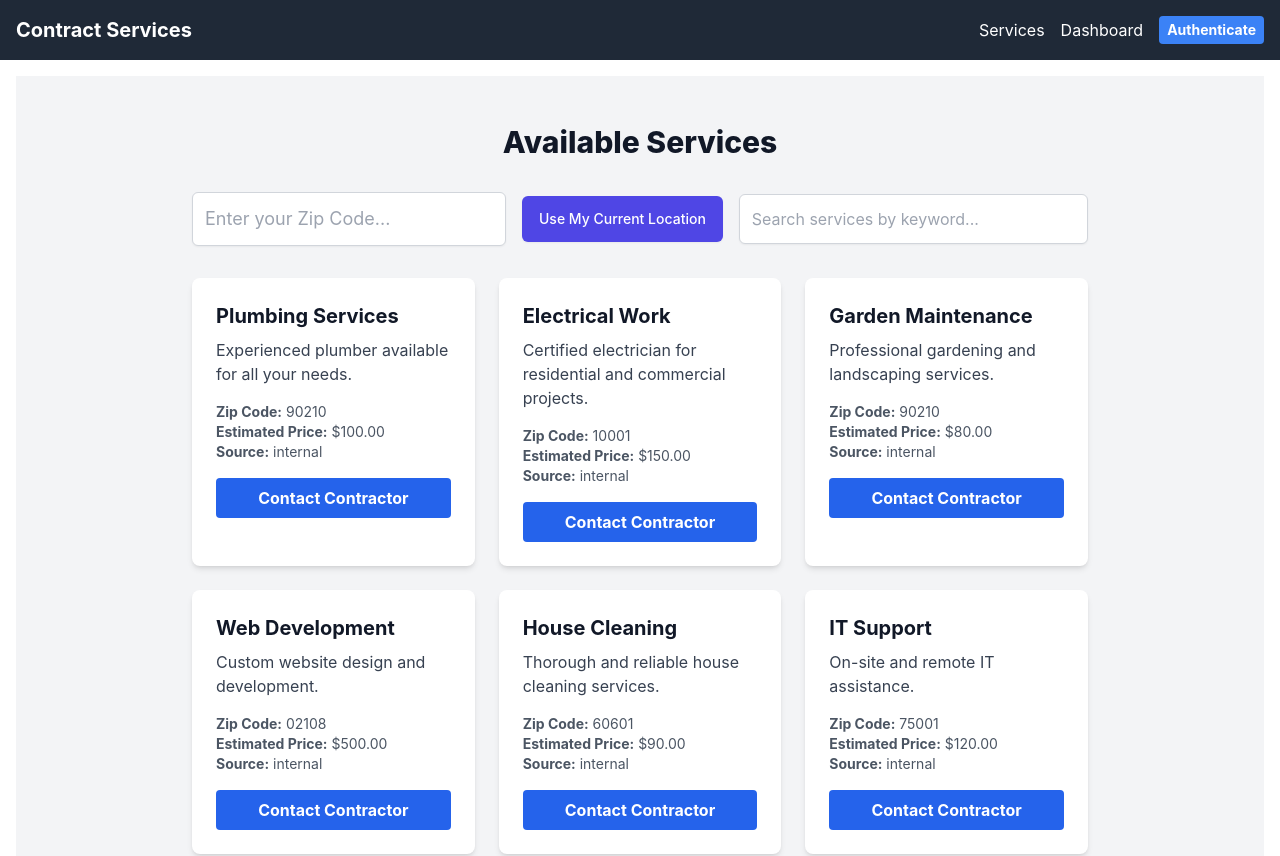
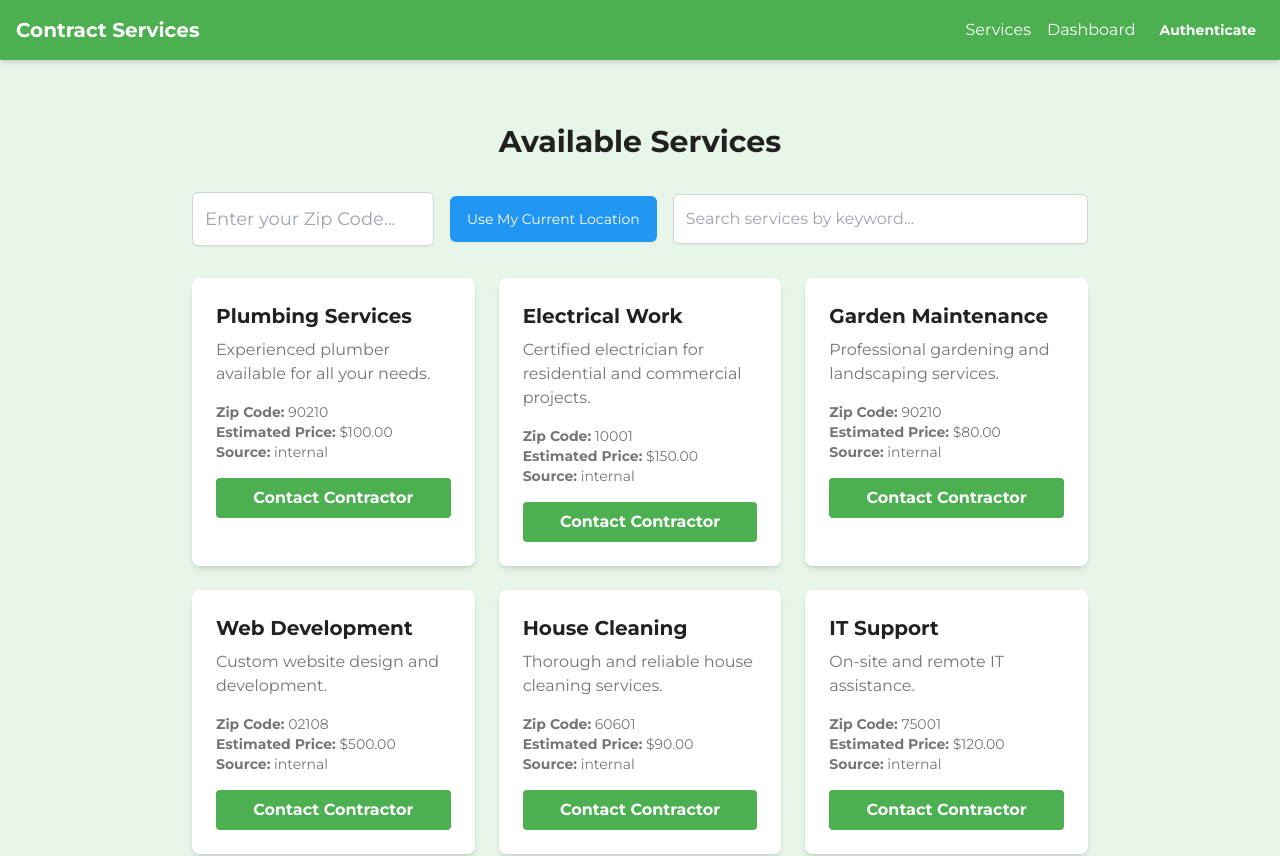
Before and after one commit to offbeatshotz/servicecontractorpro, a Next.js app: page /services in a window 1280 px wide. Shown: the top 856 px of the page. Built offline with nearby package versions, Linux system fonts and the light colour scheme; no server answers.

Commit message:
Add files via upload

```diff
--- a/components/AuthButton.js
+++ b/components/AuthButton.js
@@ -46,7 +46,7 @@ function AuthButton({ isAuthenticated, userId, onAuthSuccess, onLogout }) {
           <span className="text-sm">Welcome, {userId}</span>
           <button
             onClick={handleLogoutClick}
-            className="bg-red-500 hover:bg-red-700 text-white font-bold py-1 px-2 rounded text-sm"
+            className="bg-secondary hover:bg-blue-700 text-white font-bold py-1 px-2 rounded text-sm"
           >
             Logout
           </button>
@@ -55,13 +55,13 @@ function AuthButton({ isAuthenticated, userId, onAuthSuccess, onLogout }) {
         <button
           onClick={handleAuthClick}
           disabled={loading}
-          className="bg-blue-500 hover:bg-blue-700 text-white font-bold py-1 px-2 rounded text-sm"
+          className="bg-primary hover:bg-green-700 text-white font-bold py-1 px-2 rounded text-sm"
         >
           {loading ? 'Authenticating...' : 'Authenticate'}
         </button>
       )}
-      {message && <p className="text-green-500 text-sm mt-1">{message}</p>}
-      {error && <p className="text-red-500 text-sm mt-1">{error}</p>}
+      {message && <p className="text-primary text-sm mt-1">{message}</p>}
+      {error && <p className="text-red-600 text-sm mt-1">{error}</p>}
     </div>
   );
 }
--- a/components/Layout.js
+++ b/components/Layout.js
@@ -2,7 +2,7 @@ import Navbar from './Navbar';
 
 function Layout({ children, isAuthenticated, userId, setIsAuthenticated, setUserId }) {
   return (
-    <div className="min-h-screen flex flex-col">
+    <div className="min-h-screen flex flex-col bg-backgroundPrimary text-textPrimary font-sans">
       <Navbar
         isAuthenticated={isAuthenticated}
         userId={userId}
--- a/components/Navbar.js
+++ b/components/Navbar.js
@@ -15,7 +15,7 @@ function Navbar({ isAuthenticated, userId, setIsAuthenticated, setUserId }) { //
   };
 
   return (
-    <nav className="bg-gray-800 p-4 text-white">
+    <nav className="bg-primary p-4 text-white shadow-md">
       <div className="container mx-auto flex justify-between items-center">
         <Link href="/">
           <p className="text-xl font-bold cursor-pointer">Contract Services</p>
@@ -23,13 +23,13 @@ function Navbar({ isAuthenticated, userId, setIsAuthenticated, setUserId }) { //
         <ul className="flex space-x-4 items-center"> {/* Added items-center for vertical alignment */}
           <li>
             <Link href="/services">
-              <p className="hover:text-gray-300 cursor-pointer">Services</p>
+              <p className="hover:text-accent cursor-pointer">Services</p>
             </Link>
           </li>
           {/* Dashboard link always visible, but content might be protected */}
           <li>
             <Link href="/dashboard">
-              <p className="hover:text-gray-300 cursor-pointer">Dashboard</p>
+              <p className="hover:text-accent cursor-pointer">Dashboard</p>
             </Link>
           </li>
           {/* AuthButton replaces Login/Register links */}
--- a/pages/_app.js
+++ b/pages/_app.js
@@ -2,6 +2,7 @@ import '../styles/globals.css';
 import Layout from '../components/Layout';
 import { useEffect, useState } from 'react';
 import { useRouter } from 'next/router';
+import Head from 'next/head'; // Import Head
 import { getAuthToken, decryptToken, saveAuthToken, removeAuthToken } from '../lib/auth';
 
 function MyApp({ Component, pageProps }) {
@@ -60,16 +61,21 @@ function MyApp({ Component, pageProps }) {
 
   if (loadingAuth) {
     return (
-      <div className="min-h-screen flex items-center justify-center bg-gray-100">
-        <p className="text-gray-700 text-lg">Setting up your session...</p>
+      <div className="min-h-screen flex items-center justify-center bg-backgroundPrimary text-textPrimary">
+        <p className="text-textSecondary text-lg">Setting up your session...</p>
       </div>
     );
   }
 
   return (
-    <Layout userId={userId} isAuthenticated={isAuthenticated} setIsAuthenticated={setIsAuthenticated} setUserId={setUserId}> {/* Pass auth status to Layout if needed */}
-      <Component {...pageProps} userId={userId} isAuthenticated={isAuthenticated} /> {/* Pass to individual pages */}
-    </Layout>
+    <>
+      <Head>
+        <link href="https://fonts.googleapis.com/css2?family=Montserrat:wght@400;700&display=swap" rel="stylesheet" />
+      </Head>
+      <Layout userId={userId} isAuthenticated={isAuthenticated} setIsAuthenticated={setIsAuthenticated} setUserId={setUserId}> {/* Pass auth status to Layout if needed */}
+        <Component {...pageProps} userId={userId} isAuthenticated={isAuthenticated} /> {/* Pass to individual pages */}
+      </Layout>
+    </>
   );
 }
 
--- a/pages/services.js
+++ b/pages/services.js
@@ -83,12 +83,12 @@ function ServicesPage() {
   };
 
   return (
-    <div className="min-h-screen bg-gray-100 py-12 px-4 sm:px-6 lg:px-8">
+    <div className="min-h-screen py-12 px-4 sm:px-6 lg:px-8">
       <Head>
         <title>Services - Contract Services</title>
       </Head>
       <div className="max-w-4xl mx-auto">
-        <h2 className="text-3xl font-extrabold text-gray-900 text-center mb-8">
+        <h2 className="text-3xl font-extrabold text-textPrimary text-center mb-8">
           Available Services
         </h2>
 
@@ -103,7 +103,7 @@ function ServicesPage() {
           {/* A conceptual button for geolocation */}
           <button
             onClick={handleGeolocation}
-            className="w-full sm:w-auto py-3 px-4 border border-transparent rounded-md shadow-sm text-sm font-medium text-white bg-indigo-600 hover:bg-indigo-700 focus:outline-none focus:ring-2 focus:ring-offset-2 focus:ring-indigo-500"
+            className="w-full sm:w-auto py-3 px-4 border border-transparent rounded-md shadow-sm text-sm font-medium text-white bg-secondary hover:bg-blue-700 focus:outline-none focus:ring-2 focus:ring-offset-2 focus:ring-secondary"
             disabled={geolocationLoading}
           >
             {geolocationLoading ? 'Getting Location...' : 'Use My Current Location'}
@@ -118,27 +118,27 @@ function ServicesPage() {
         </div>
 
         {geolocationError && (
-          <div className="bg-red-100 border border-red-400 text-red-700 px-4 py-3 rounded relative mb-4" role="alert">
+          <div className="bg-red-100 border border-red-400 text-red-600 px-4 py-3 rounded relative mb-4" role="alert">
             <span className="block sm:inline">Geolocation Error: {geolocationError}</span>
           </div>
         )}
 
-        {loading && <p className="text-center text-gray-600">Loading services...</p>}
-        {error && <p className="text-center text-red-500">Error: {error}</p>}
+        {loading && <p className="text-center text-textSecondary">Loading services...</p>}
+        {error && <p className="text-center text-red-600">Error: {error}</p>}
 
         {!loading && !error && services.length > 0 ? (
           <div className="grid grid-cols-1 md:grid-cols-2 lg:grid-cols-3 gap-6">
             {services.map(service => (
-              <div key={service.id} className="bg-white rounded-lg shadow-md p-6">
-                <h3 className="text-xl font-bold text-gray-900 mb-2">{service.title}</h3>
-                <p className="text-gray-700 mb-4">{service.description}</p>
+              <div key={service.id} className="bg-backgroundSecondary rounded-lg shadow-md p-6">
+                <h3 className="text-xl font-bold text-textPrimary mb-2">{service.title}</h3>
+                <p className="text-textSecondary mb-4">{service.description}</p>
 
-                <p className="text-sm text-gray-600"><strong>Zip Code:</strong> {service.zip}</p>
-                <p className="text-sm text-gray-600"><strong>Estimated Price:</strong> ${service.estimatedPrice ? service.estimatedPrice.toFixed(2) : 'N/A'}</p>
-                <p className="text-sm text-gray-600"><strong>Source:</strong> {service.source}</p>
+                <p className="text-sm text-textSecondary"><strong>Zip Code:</strong> {service.zip}</p>
+                <p className="text-sm text-textSecondary"><strong>Estimated Price:</strong> ${service.estimatedPrice ? service.estimatedPrice.toFixed(2) : 'N/A'}</p>
+                <p className="text-sm text-textSecondary"><strong>Source:</strong> {service.source}</p>
                 <button
                   onClick={() => alert(`Contacting ${service.title} contractor... (Conceptual)`)}
-                  className="mt-4 w-full bg-blue-600 hover:bg-blue-700 text-white font-bold py-2 px-4 rounded"
+                  className="mt-4 w-full bg-primary hover:bg-green-700 text-white font-bold py-2 px-4 rounded"
                 >
                   Contact Contractor
                 </button>
@@ -146,7 +146,7 @@ function ServicesPage() {
             ))}
           </div>
         ) : (
-          !loading && !error && <p className="text-center text-gray-600 col-span-full">No services found matching your criteria.</p>
+          !loading && !error && <p className="text-center text-textSecondary col-span-full">No services found matching your criteria.</p>
         )}
       </div>
     </div>
--- a/styles/globals.css
+++ b/styles/globals.css
@@ -8,8 +8,19 @@ html,
 body {
   padding: 0;
   margin: 0;
-  font-family: -apple-system, BlinkMacSystemFont, Segoe UI, Roboto, Oxygen,
-    Ubuntu, Cantarell, Fira Sans, Droid Sans, Helvetica Neue, sans-serif;
+  font-family: 'Montserrat', sans-serif; /* A modern, clean sans-serif font */
+  background-color: var(--color-background-primary); /* Use a CSS variable for primary background */
+  color: var(--color-text-primary); /* Use a CSS variable for primary text */
+}
+
+:root {
+  --color-primary: #4CAF50; /* A shade of green */
+  --color-secondary: #2196F3; /* A shade of blue */
+  --color-background-primary: #E8F5E9; /* Light green background */
+  --color-background-secondary: #FFFFFF; /* White for cards/sections */
+  --color-text-primary: #212121; /* Dark grey for primary text */
+  --color-text-secondary: #757575; /* Medium grey for secondary text */
+  --color-accent: #FFC107; /* Amber for accents */
 }
 
 a {
--- a/tailwind.config.js
+++ b/tailwind.config.js
@@ -6,7 +6,20 @@ module.exports = {
     './app/**/*.{js,ts,jsx,tsx,mdx}',
   ],
   theme: {
-    extend: {},
+    extend: {
+      colors: {
+        primary: 'var(--color-primary)',
+        secondary: 'var(--color-secondary)',
+        backgroundPrimary: 'var(--color-background-primary)',
+        backgroundSecondary: 'var(--color-background-secondary)',
+        textPrimary: 'var(--color-text-primary)',
+        textSecondary: 'var(--color-text-secondary)',
+        accent: 'var(--color-accent)',
+      },
+      fontFamily: {
+        sans: ['Montserrat', 'sans-serif'],
+      },
+    },
   },
   plugins: [],
 };
```
